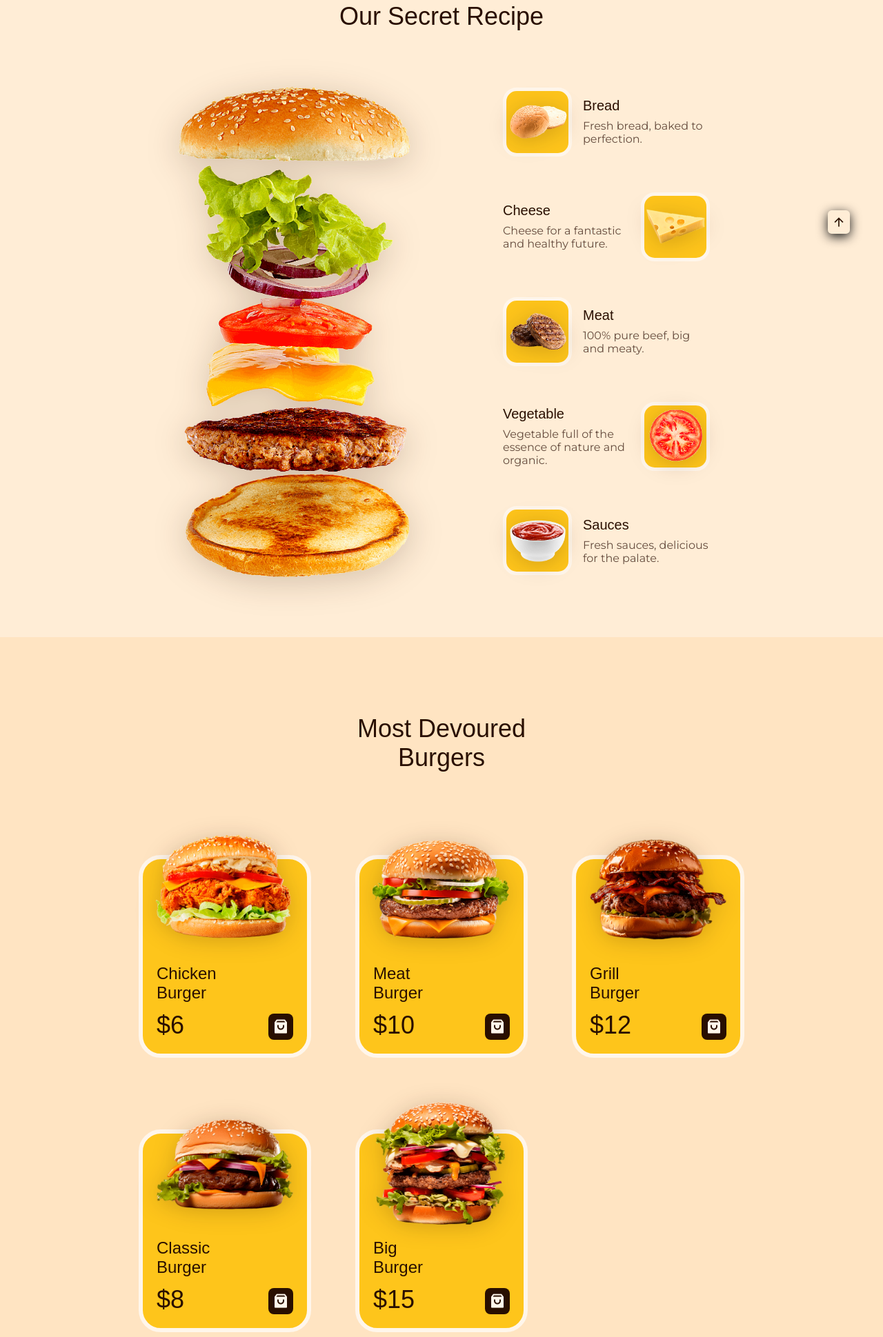
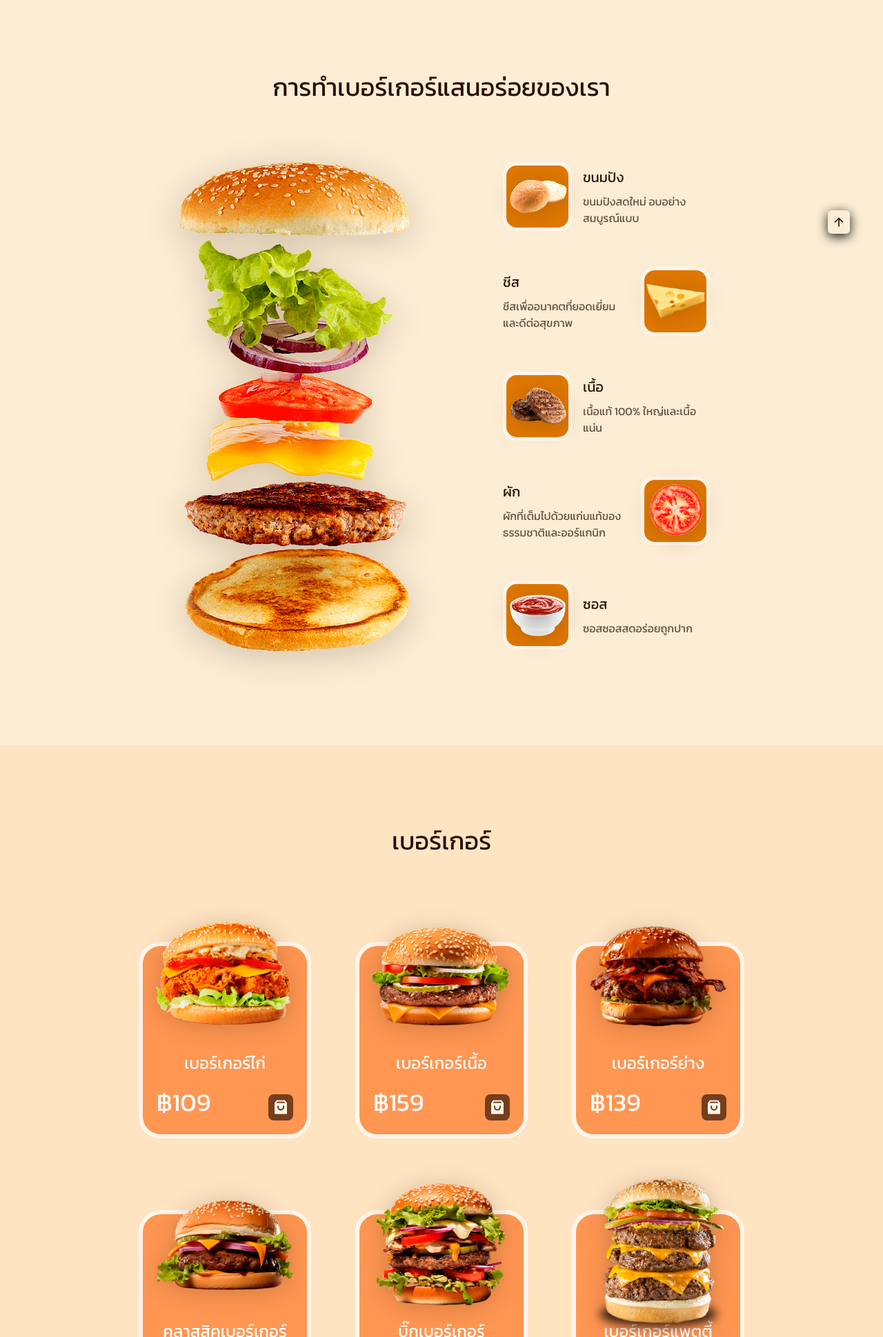
Before and after one commit to banksu20/Burger-Lover, a plain HTML site: page index.html in a window 1280 px wide. Shown: the part 861-2800 px from the top of the page at 69% size. Drawn offline with nearby package versions, Linux system fonts and the light colour scheme; a web font is replaced by a local one.

Commit message:
edit html css and img

```diff
--- a/index.html
+++ b/index.html
@@ -3,7 +3,7 @@
 <head>
     <meta charset="UTF-8">
     <meta name="viewport" content="width=device-width, initial-scale=1.0">
-    <title>Burger</title>
+    <title>BURGER LOVER</title>
     <link rel="stylesheet" href="https://cdnjs.cloudflare.com/ajax/libs/remixicon/4.2.0/remixicon.min.css">
     <link rel="stylesheet" href="style.css">
     <link rel="icon" href="/img/home-burger.png">
@@ -15,29 +15,29 @@
                 <div>
                     <img src="/img/logo-burger.svg" alt="image">
                 </div>
-                Burger
+                BURGER LOVER
             </a>
 
             <div class="nav__menu" id="nav-menu">
                 <ul class="nav__list">
                     <li>
-                        <a href="#home" class="nav__link active-link">Home</a>
+                        <a href="#home" class="nav__link active-link">หน้าหลัก</a>
                     </li>
 
                     <li>
-                        <a href="#recipe" class="nav__link">Recipe</a>
+                        <a href="#recipe" class="nav__link">เคล็ดลับความอร่อย</a>
                     </li>
 
                     <li>
-                        <a href="#popular" class="nav__link">Popular</a>
+                        <a href="#popular" class="nav__link">เบอร์เกอร์</a>
                     </li>
 
                     <li>
-                        <a href="#delivery" class="nav__link">Delivery</a>
+                        <a href="#delivery" class="nav__link">บริการจัดส่ง</a>
                     </li>
 
                     <li>
-                        <a href="#contact" class="nav__link">Contact</a>
+                        <a href="#contact" class="nav__link">ติดต่อ</a>
                     </li>
                 </ul>
 
@@ -61,10 +61,10 @@
                 <div class="home__data">
                     <h1 class="home__title">Love Every <br> Burger </h1>
                     <p class="home__description">
-                        We serve the best burgers on the planet, paving the way for cooking and preparing hot, delicious burgers.
+                        เรามีเบอร์เกอร์ที่ดีที่สุดในโลก พร้อมจะเปิดทางสำหรับการทำและเตรียม <br> เบอร์เกอร์ร้อนๆ อร่อยๆ ให้คุณ
                     </p>
 
-                    <a href="#popular" class="button">Bite Now</a>
+                    <a href="#popular" class="button">สั่งซื้อตอนนี้</a>
 
                     <img src="/img/sticker-potatoes.svg" alt="image" class="home__sticker">
                 </div>
@@ -85,7 +85,7 @@
 
         <!-- recipe -->
         <section class="recipe section" id="recipe">
-            <h2 class="section__title">Our Secret Recipe</h2>
+            <h2 class="section__title">การทำเบอร์เกอร์แสนอร่อยของเรา</h2>
 
             <div class="recipe__container container grid">
                 <div class="recipe__image">
@@ -99,8 +99,8 @@
                         </div>
 
                         <div>
-                            <h3 class="recipe__title">Bread</h3>
-                            <p class="recipe__description">Fresh bread, baked to perfection.</p>
+                            <h3 class="recipe__title">ขนมปัง</h3>
+                            <p class="recipe__description">ขนมปังสดใหม่ อบอย่างสมบูรณ์แบบ</p>
                         </div>
                     </div>
 
@@ -110,8 +110,8 @@
                         </div>
 
                         <div>
-                            <h3 class="recipe__title">Cheese</h3>
-                            <p class="recipe__description">Cheese for a fantastic and healthy future.</p>
+                            <h3 class="recipe__title">ชีส</h3>
+                            <p class="recipe__description">ชีสเพื่ออนาคตที่ยอดเยี่ยมและดีต่อสุขภาพ</p>
                         </div>
                     </div>
 
@@ -121,8 +121,8 @@
                         </div>
 
                         <div>
-                            <h3 class="recipe__title">Meat</h3>
-                            <p class="recipe__description">100% pure beef, big and meaty.</p>
+                            <h3 class="recipe__title">เนื้อ</h3>
+                            <p class="recipe__description">เนื้อแท้ 100% ใหญ่และเนื้อแน่น</p>
                         </div>
                     </div>
 
@@ -132,8 +132,8 @@
                         </div>
 
                         <div>
-                            <h3 class="recipe__title">Vegetable</h3>
-                            <p class="recipe__description">Vegetable full of the essence of nature and organic.</p>
+                            <h3 class="recipe__title">ผัก</h3>
+                            <p class="recipe__description">ผักที่เต็มไปด้วยแก่นแท้ของธรรมชาติและออร์แกนิก</p>
                         </div>
                     </div>
 
@@ -143,8 +143,8 @@
                         </div>
 
                         <div>
-                            <h3 class="recipe__title">Sauces</h3>
-                            <p class="recipe__description">Fresh sauces, delicious for the palate.</p>
+                            <h3 class="recipe__title">ซอส</h3>
+                            <p class="recipe__description">ซอสซอสสดอร่อยถูกปาก</p>
                         </div>
                     </div>
 
@@ -156,14 +156,14 @@
 
         <!-- popular -->
         <section class="popular section" id="popular">
-            <h2 class="section__title">Most Devoured <br> Burgers </h2>
+            <h2 class="section__title">เบอร์เกอร์ </h2>
 
             <div class="popular__container container grid">
                 <article class="popular__card">
                     <img src="img/popular-burger-chicken.png" alt="image" class="popular__img">
 
-                    <h2 class="popular__title">Chicken <br> Burger </h2>
-                    <span class="popular__price">$6</span>
+                    <h2 class="popular__title">เบอร์เกอร์ไก่ </h2>
+                    <span class="popular__price">฿109</span>
 
                     <button class="popular__button">
                         <i class="ri-shopping-bag-3-fill"></i>
@@ -173,8 +173,8 @@
                 <article class="popular__card">
                     <img src="img/popular-burger-meat.png" alt="image" class="popular__img">
 
-                    <h2 class="popular__title">Meat <br> Burger</h2>
-                    <span class="popular__price">$10</span>
+                    <h2 class="popular__title">เบอร์เกอร์เนื้อ</h2>
+                    <span class="popular__price">฿159</span>
 
                     <button class="popular__button">
                         <i class="ri-shopping-bag-3-fill"></i>
@@ -184,8 +184,8 @@
                 <article class="popular__card">
                     <img src="img/popular-burger-grill.png" alt="image" class="popular__img">
 
-                    <h2 class="popular__title">Grill <br> Burger</h2>
-                    <span class="popular__price">$12</span>
+                    <h2 class="popular__title">เบอร์เกอร์ย่าง</h2>
+                    <span class="popular__price">฿139</span>
 
                     <button class="popular__button">
                         <i class="ri-shopping-bag-3-fill"></i>
@@ -195,8 +195,8 @@
                 <article class="popular__card">
                     <img src="img/popular-burger-classic.png" alt="image" class="popular__img">
 
-                    <h2 class="popular__title">Classic <br> Burger </h2>
-                    <span class="popular__price">$8</span>
+                    <h2 class="popular__title">คลาสสิคเบอร์เกอร์ </h2>
+                    <span class="popular__price">฿99</span>
 
                     <button class="popular__button">
                         <i class="ri-shopping-bag-3-fill"></i>
@@ -206,13 +206,26 @@
                 <article class="popular__card">
                     <img src="img/popular-burger-big.png" alt="image" class="popular__img">
 
-                    <h2 class="popular__title">Big <br> Burger </h2>
-                    <span class="popular__price">$15</span>
+                    <h2 class="popular__title">บิ๊กเบอร์เกอร์ </h2>
+                    <span class="popular__price">฿220</span>
 
                     <button class="popular__button">
                         <i class="ri-shopping-bag-3-fill"></i>
                     </button>
                 </article>
+
+                <article class="popular__card">
+                    <img src="img/burger-pat.png" alt="image" class="popular__img">
+
+                    <h2 class="popular__title">เบอร์เกอร์แพตตี้ </h2>
+                    <span class="popular__price">฿259</span>
+
+                    <button class="popular__button">
+                        <i class="ri-shopping-bag-3-fill"></i>
+                    </button>
+                </article>
+
+
             </div>
         </section>
 
@@ -222,15 +235,13 @@
         <section class="delivery section" id="delivery">
             <div class="delivery__container container grid">
                 <div class="delivery__data">
-                    <h2 class="section__title">Fast Delivery</h2>
+                    <h2 class="section__title">จัดส่งรวดเร็ว</h2>
 
                     <p class="delivery__description">
-                        Place your order for your favorite burger
-                        and we will delivery it to your door in minutes,
-                        get in touch and don't leave hungry.
+                        สั่งซื้อเบอร์เกอร์ที่ชอบภายในไม่กี่นาที <br> แล้วรอได้เลย อย่าปล่อยให้หิวนานหล่ะ!
                     </p>
 
-                    <a href="#contact" class="button">Contact Now</a>
+                    <a href="#contact" class="button">ติดต่อตอนนี้</a>
 
                     <img src="img/sticker-glass.svg" alt="image" class="delivery__sticker">
                 </div>
@@ -244,12 +255,12 @@
         <!-- Contact -->
         <section class="contact section" id="contact">
             <div class="contact__container container grid">
-                <h2 class="section__title">Contact Now</h2>
+                <h2 class="section__title">ติดต่อตอนนี้</h2>
 
                 <div class="contact__content grid">
                     <div class="contact__data grid">
                         <div>
-                            <h3 class="contact__title">Write Us</h3>
+                            <h3 class="contact__title">เขียนถึงเรา</h3>
 
                             <div class="contact__social">
                                 <a href="https://api.whatsapp.com/send?phone=51123456789&text=Hello, more information!" target="_blank">
@@ -268,7 +279,7 @@
 
 
                         <div>
-                            <h3 class="contact__title">Call Us and Order</h3>
+                            <h3 class="contact__title">โทรหาเราและสั่งซื้อ</h3>
 
                             <address class="contact__info">
                                 0835368074
@@ -276,7 +287,7 @@
                         </div>
 
                         <div>
-                            <h3 class="contact__title">Find us here</h3>
+                            <h3 class="contact__title">พบกับเราที่นี่</h3>
 
                             <address class="contact__info">
                                 Pattaya Chonburi
@@ -299,7 +310,7 @@
     <!-- Footer -->
     <footer class="footer">
         <div class="footer__container container grid">
-            <a href="#" class="footer__logo">Burger</a>
+            <a href="#" class="footer__logo">BURGER LOVER</a>
 
             <div class="footer__content grid">
                 <a href="#" class="footer__link">Terms & Agreements</a>
--- a/style.css
+++ b/style.css
@@ -1,4 +1,4 @@
-@import url("https://fonts.googleapis.com/css2?family=Aclonica&family=Montserrat:wght@100..900&display=swap");
+@import url('https://fonts.googleapis.com/css2?family=Kanit:ital,wght@0,100;0,200;0,300;0,400;0,500;0,600;0,700;0,800;0,900;1,100;1,200;1,300;1,400;1,500;1,600;1,700;1,800;1,900&family=Ubuntu:ital,wght@0,300;0,400;0,500;0,700;1,300;1,400;1,500;1,700&display=swap');
 
 /*=============== VARIABLES CSS ===============*/
 :root {
@@ -6,14 +6,15 @@
 
   /*========== Colors ==========*/
   /*Color mode HSL(hue, saturation, lightness)*/
-  --first-color: hsl(45, 99%, 55%);
+  --first-color: hsl(32, 100%, 44%);
   --first-color-alt: hsl(45, 99%, 48%);
-  --second-color: hsl(22, 100%, 8%);
+  --second-color: hsla(22, 100%, 8%, 0.644);
+  --second-color-text: hsla(22, 100%, 55%, 0.664);
   --white-color: hsl(34, 100%, 96%);
   --title-color: hsl(22, 100%, 8%);
   --text-color: hsl(22, 24%, 32%);
   --text-color-light: hsl(23, 16%, 40%);
-  --body-color: hsl(34, 100%, 92%);
+  --body-color: hsl(37, 87%, 91%);
   --body-color-alt: hsl(34, 100%, 88%);
   --container-color: hsl(34, 100%, 96%);
   --shadow-small-img: drop-shadow(0 4px 16px hsla(22, 100%, 8%, .2));
@@ -21,8 +22,8 @@
 
   /*========== Font and typography ==========*/
   /*.5rem = 8px | 1rem = 16px ...*/
-  --body-font: "Montserrat", sans-serif;
-  --second-font: "Aclonica", sans-serif;
+  --body-font: "Kanit", sans-serif;
+  --second-font: "Kanit", sans-serif;
   --biggest-font-size: 3rem;
   --h1-font-size: 1.5rem;
   --h2-font-size: 1.25rem;
@@ -103,6 +104,7 @@ img {
 
 .section {
   padding-block: 5rem 1rem;
+  margin-top: 3rem;
 }
 
 .section__title {
@@ -426,7 +428,7 @@ img {
 
 .popular__card{
     position: relative;
-    background-color: var(--first-color);
+    background-color: var(--second-color-text);
     padding: 6rem .75rem 1rem;
     border-radius: 1rem;
     border: 4px solid var(--container-color);
@@ -447,12 +449,17 @@ img {
 .popular__title{
     font-size: var(--normal-font-size);
     margin-bottom: .75rem;
+    color: white;
+    text-align: center;
+
 }
 
 .popular__price{
     color: var(--title-color);
     font-family: var(--second-font);
     font-size: var(--h2-font-size);
+    color: white;
+
 }
 
 .popular__button{
@@ -554,6 +561,7 @@ img {
     display: grid;
     place-items: center;
     transition: transform .4s;
+    color: rgb(0, 0, 0);
 }
 
 .contact__social a:hover{
@@ -570,6 +578,8 @@ img {
 
 .contact__img{
     width: 280px;
+    background-color: rgb(41, 29, 8);
+    border-radius: 50%;
 }
 
 .contact__sticker-1,
@@ -622,6 +632,7 @@ img {
     display: flex;
     justify-content: center;
     column-gap: 1rem;
+
 }
 
 .footer__social a{
@@ -634,6 +645,7 @@ img {
     display: grid;
     place-items: center;
     transition: transform .4s;
+    color: rgb(0, 0, 0);
 }
 
 .footer__social a:hover{
```
Also changed, not shown: img/burger-pat.png (added).
